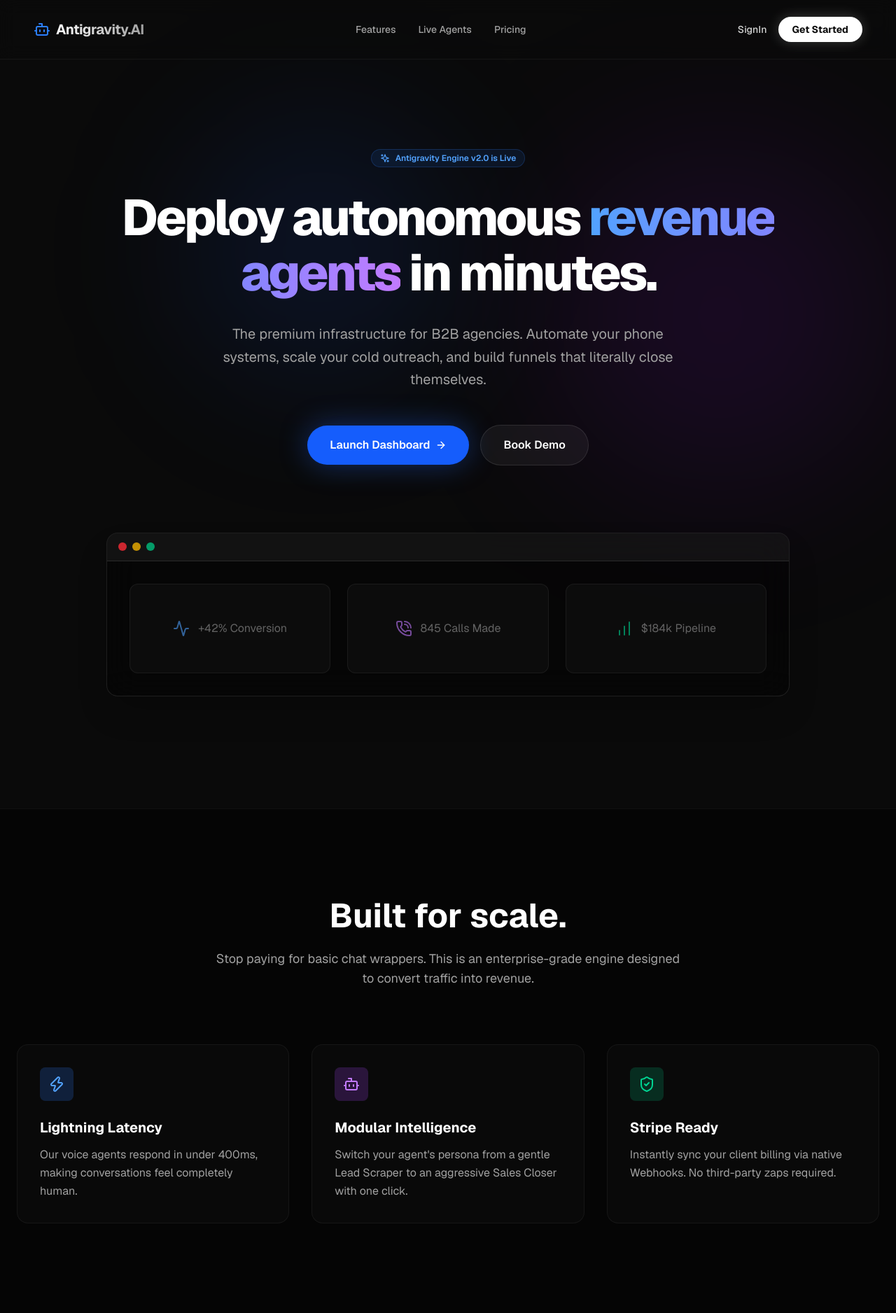
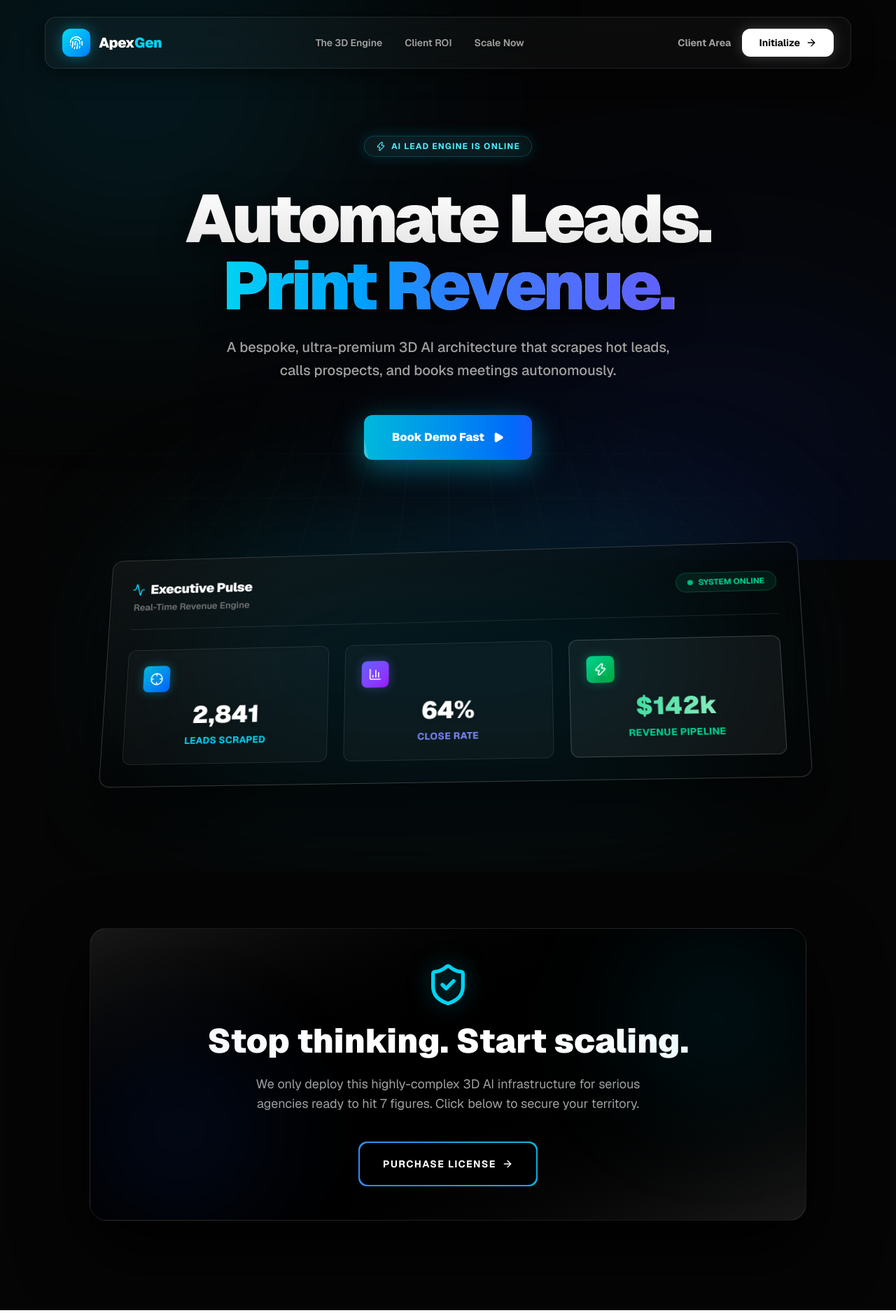
Before and after one commit to amsingh83370505-sys/antigravity-ai-, a Next.js app in the folder saas-platform/: page / in a window 1280 px wide. Shown: the whole page at 70% size. Built offline with nearby package versions, Linux system fonts and the light colour scheme.

Commit message:
Update page.tsx

```diff
--- a/saas-platform/src/app/page.tsx
+++ b/saas-platform/src/app/page.tsx
@@ -1,131 +1,149 @@
 import Link from "next/link";
-import { Bot, Zap, ShieldCheck, ArrowRight, Activity, BarChart, PhoneCall } from "lucide-react";
+import { Zap, ShieldCheck, Play, ArrowRight, Activity, Crosshair, BarChart3, Fingerprint } from "lucide-react";
 
-export default function LandingPage() {
+export default function Premium3DLandingPage() {
   return (
-    <div className="min-h-screen bg-neutral-950 font-sans selection:bg-blue-500/30 overflow-x-hidden">
-      {/* Dynamic Background */}
-      <div className="fixed inset-0 z-0">
-        <div className="absolute top-0 -left-1/4 w-[150%] h-full bg-[radial-gradient(ellipse_at_top,_var(--tw-gradient-stops))] from-blue-900/20 via-neutral-950 to-neutral-950"></div>
-        <div className="absolute top-1/4 right-0 w-[500px] h-[500px] bg-purple-600/10 rounded-full blur-[120px]"></div>
-        <div className="absolute top-[20%] left-[20%] w-[400px] h-[400px] bg-blue-600/10 rounded-full blur-[100px]"></div>
+    <div className="min-h-screen bg-[#050505] font-sans selection:bg-cyan-500/30 overflow-x-hidden text-neutral-200">
+
+      {/* 3D Grid Floor & Dynamic Ambient Glows */}
+      <div className="fixed inset-0 z-0 pointer-events-none perspective-[1000px] overflow-hidden">
+        {/* Glows */}
+        <div className="absolute top-[-10%] left-[-10%] w-[50%] h-[50%] bg-cyan-600/20 rounded-full blur-[150px]"></div>
+        <div className="absolute bottom-[-20%] right-[-10%] w-[60%] h-[60%] bg-blue-700/15 rounded-full blur-[180px]"></div>
+
+        {/* 3D Wireframe Floor */}
+        <div className="absolute bottom-[-40%] left-[-50%] right-[-50%] h-[100%] bg-[linear-gradient(to_right,#4f4f4f2e_1px,transparent_1px),linear-gradient(to_bottom,#4f4f4f2e_1px,transparent_1px)] bg-[size:4rem_4rem] [transform:rotateX(75deg)] opacity-40 [mask-image:radial-gradient(ellipse_60%_50%_at_50%_40%,#000_10%,transparent_100%)]"></div>
       </div>
 
-      {/* Navbar */}
-      <nav className="relative z-50 flex items-center justify-between px-6 py-6 md:px-12 max-w-7xl mx-auto border-b border-white/5 bg-neutral-950/50 backdrop-blur-md">
-        <div className="flex items-center gap-2">
-          <Bot className="h-6 w-6 text-blue-500" />
-          <span className="text-xl font-bold bg-gradient-to-r from-white to-neutral-400 bg-clip-text text-transparent tracking-tight">Antigravity.AI</span>
+      {/* Floating Glass Navbar */}
+      <nav className="relative z-50 flex items-center justify-between px-6 py-4 mt-6 mx-auto w-[90%] max-w-7xl bg-white/[0.03] border border-white/10 rounded-2xl backdrop-blur-xl shadow-[0_8px_32px_rgba(0,0,0,0.5)]">
+        <div className="flex items-center gap-3">
+          <div className="relative flex h-10 w-10 items-center justify-center rounded-xl bg-gradient-to-br from-cyan-400 to-blue-600 shadow-[0_0_20px_rgba(6,182,212,0.5)] before:absolute before:inset-0 before:rounded-xl before:bg-white/20 before:mix-blend-overlay">
+             <Fingerprint className="h-5 w-5 text-white drop-shadow-md" />
+          </div>
+          <span className="text-xl font-black text-white tracking-tight">Apex<span className="text-cyan-400">Gen</span></span>
         </div>
-        <div className="hidden md:flex gap-8 text-sm font-medium text-neutral-400">
-          <a href="#features" className="hover:text-white transition-colors">Features</a>
-          <a href="#demo" className="hover:text-white transition-colors">Live Agents</a>
-          <a href="#pricing" className="hover:text-white transition-colors">Pricing</a>
+        <div className="hidden md:flex gap-8 text-sm font-semibold text-neutral-400">
+          <a href="#product" className="hover:text-cyan-400 transition-colors drop-shadow-sm">The 3D Engine</a>
+          <a href="#roi" className="hover:text-cyan-400 transition-colors drop-shadow-sm">Client ROI</a>
+          <a href="#scale" className="hover:text-cyan-400 transition-colors drop-shadow-sm">Scale Now</a>
         </div>
         <div className="flex items-center gap-4">
-          <Link href="/login" className="text-sm font-medium text-neutral-300 hover:text-white transition-colors">SignIn</Link>
+          <Link href="/login" className="text-sm font-bold text-neutral-400 hover:text-white transition-colors">Client Area</Link>
           <Link href="/login">
-            <button className="rounded-full bg-white text-neutral-950 px-5 py-2 text-sm font-bold shadow-[0_0_20px_rgba(255,255,255,0.2)] hover:shadow-[0_0_30px_rgba(255,255,255,0.4)] transition-all scale-100 hover:scale-105 active:scale-95">
-              Get Started
+            <button className="relative group overflow-hidden rounded-xl bg-white text-black px-6 py-2.5 text-sm font-bold shadow-[0_0_20px_rgba(255,255,255,0.2)] hover:shadow-[0_0_30px_rgba(255,255,255,0.4)] transition-all scale-100 hover:scale-105 active:scale-95 duration-300">
+              <span className="relative z-10 flex items-center gap-2">Initialize <ArrowRight className="h-4 w-4" /></span>
+              <div className="absolute inset-0 bg-gradient-to-r from-cyan-400 to-blue-500 opacity-0 group-hover:opacity-20 transition-opacity duration-300 z-0"></div>
             </button>
           </Link>
         </div>
       </nav>
 
-      {/* Hero Section */}
-      <main className="relative z-10 flex flex-col items-center justify-center pt-32 pb-40 px-6 text-center max-w-5xl mx-auto">
-        <div className="inline-flex items-center gap-2 px-3 py-1 rounded-full bg-blue-500/10 border border-blue-500/20 text-blue-400 text-xs font-semibold mb-8 animate-fade-in-up">
-          <SparklesIcon className="h-3.5 w-3.5" />
-          Antigravity Engine v2.0 is Live
+      <main className="relative z-10 flex flex-col items-center justify-center pt-24 pb-32 px-6 text-center max-w-6xl mx-auto overflow-hidden">
+
+        {/* Holographic Pill */}
+        <div className="relative inline-flex items-center gap-2 px-4 py-1.5 rounded-full bg-white/[0.03] border border-cyan-500/30 text-cyan-300 text-xs font-bold uppercase tracking-widest mb-10 overflow-hidden shadow-[0_0_20px_rgba(6,182,212,0.2)]">
+          <div className="absolute inset-0 bg-cyan-400/20 blur-xl animate-pulse"></div>
+          <Zap className="h-3.5 w-3.5 relative z-10" />
+          <span className="relative z-10">AI Lead Engine is Online</span>
         </div>
 
-        <h1 className="text-5xl md:text-7xl font-extrabold tracking-tighter text-white mb-8 leading-[1.1]">
-          Deploy autonomous <span className="text-transparent bg-clip-text bg-gradient-to-r from-blue-400 via-indigo-400 to-purple-400">revenue agents</span> in minutes.
+        {/* Massive 3D Text Typography */}
+        <h1 className="text-6xl md:text-8xl font-black tracking-tighter text-transparent bg-clip-text bg-gradient-to-b from-white via-neutral-200 to-neutral-500 mb-6 leading-[1.0] drop-shadow-[0_10px_20px_rgba(0,0,0,0.8)]">
+          Automate Leads.<br/>
+          <span className="bg-clip-text text-transparent bg-gradient-to-r from-cyan-400 via-blue-500 to-indigo-500">
+             Print Revenue.
+          </span>
         </h1>
 
-        <p className="text-lg md:text-xl text-neutral-400 max-w-2xl mb-12 leading-relaxed">
-          The premium infrastructure for B2B agencies. Automate your phone systems, scale your cold outreach, and build funnels that literally close themselves.
+        <p className="text-lg md:text-xl text-neutral-400 max-w-2xl mb-12 leading-relaxed font-medium drop-shadow-md">
+          A bespoke, ultra-premium 3D AI architecture that scrapes hot leads, calls prospects, and books meetings autonomously.
         </p>
 
-        <div className="flex flex-col sm:flex-row items-center gap-4 w-full sm:w-auto">
-          <Link href="/login" className="w-full sm:w-auto">
-            <button className="w-full sm:w-auto flex items-center justify-center gap-2 rounded-full bg-blue-600 text-white px-8 py-4 text-base font-semibold shadow-[0_0_40px_rgba(37,99,235,0.4)] hover:bg-blue-500 hover:shadow-[0_0_60px_rgba(37,99,235,0.6)] transition-all">
-              Launch Dashboard <ArrowRight className="h-4 w-4" />
-            </button>
-          </Link>
-          <button className="w-full sm:w-auto flex items-center justify-center gap-2 rounded-full bg-white/5 border border-white/10 text-white px-8 py-4 text-base font-semibold hover:bg-white/10 transition-colors">
-            Book Demo
+        <div className="flex flex-col sm:flex-row items-center justify-center gap-5 w-full sm:w-auto relative z-20">
+          <button className="group relative w-full sm:w-auto flex items-center justify-center gap-3 rounded-xl bg-gradient-to-r from-cyan-500 to-blue-600 text-white px-10 py-5 text-base font-black shadow-[0_10px_40px_rgba(6,182,212,0.5)] hover:shadow-[0_15px_60px_rgba(6,182,212,0.7)] hover:-translate-y-1 transition-all duration-300 overflow-hidden">
+             <div className="absolute inset-0 bg-white/20 -translate-x-full group-hover:translate-x-full transition-transform duration-700 skew-x-12"></div>
+             Book Demo Fast <Play className="h-4 w-4 fill-current" />
           </button>
         </div>
 
-        {/* Dashboard Preview Glass Mockup */}
-        <div className="mt-24 w-full max-w-6xl relative rounded-2xl border border-white/10 bg-black/40 shadow-2xl backdrop-blur-xl overflow-hidden group">
-          <div className="absolute inset-0 bg-gradient-to-b from-blue-500/5 to-transparent opacity-0 group-hover:opacity-100 transition-opacity duration-1000"></div>
-          {/* Mock Window Bar */}
-          <div className="h-10 border-b border-white/10 flex items-center px-4 gap-2 bg-white/5">
-             <div className="h-3 w-3 rounded-full bg-red-500/80"></div>
-             <div className="h-3 w-3 rounded-full bg-yellow-500/80"></div>
-             <div className="h-3 w-3 rounded-full bg-emerald-500/80"></div>
-          </div>
-          {/* Mock App Content */}
-          <div className="p-8 grid grid-cols-1 md:grid-cols-3 gap-6 opacity-60 hover:opacity-100 transition-opacity duration-500">
-             <div className="h-32 rounded-xl bg-white/5 border border-white/10 flex items-center justify-center gap-3 text-neutral-400">
-               <Activity className="h-6 w-6 text-blue-400" /> +42% Conversion
-             </div>
-             <div className="h-32 rounded-xl bg-white/5 border border-white/10 flex items-center justify-center gap-3 text-neutral-400">
-               <PhoneCall className="h-6 w-6 text-purple-400" /> 845 Calls Made
-             </div>
-             <div className="h-32 rounded-xl bg-white/5 border border-white/10 flex items-center justify-center gap-3 text-neutral-400">
-               <BarChart className="h-6 w-6 text-emerald-400" /> $184k Pipeline
-             </div>
-          </div>
+        {/* 3D TILTING DASHBOARD MOCKUP */}
+        <div className="mt-28 w-full max-w-5xl relative perspective-[2000px] z-10">
+           {/* Deep Glow Behind the Mockup */}
+           <div className="absolute top-1/2 left-1/2 -translate-x-1/2 -translate-y-1/2 w-[80%] h-[80%] bg-cyan-600/30 blur-[120px] rounded-full"></div>
+
+           {/* The 3D Rendered Glass Card */}
+           <div className="relative w-full rounded-2xl border border-white/20 bg-black/40 backdrop-blur-2xl shadow-[0_50px_100px_rgba(0,0,0,0.8)] transform rotate-x-[15deg] rotate-y-[-5deg] hover:rotate-x-[0deg] hover:rotate-y-[0deg] transition-transform duration-1000 ease-out origin-bottom overflow-hidden p-8 group">
+
+              {/* Fake Glossy Reflection */}
+              <div className="absolute inset-0 bg-gradient-to-br from-white/10 via-transparent to-transparent opacity-50 pointer-events-none"></div>
+
+              <div className="flex justify-between items-center mb-8 pb-6 border-b border-white/10 relative z-10">
+                 <div>
+                    <h3 className="text-white font-black text-xl tracking-tight flex items-center gap-2">
+                       <Activity className="h-5 w-5 text-cyan-400" /> Executive Pulse
+                    </h3>
+                    <p className="text-neutral-500 text-sm font-semibold mt-1">Real-Time Revenue Engine</p>
+                 </div>
+                 <div className="px-4 py-1.5 rounded-full bg-emerald-500/10 border border-emerald-500/30 text-emerald-400 text-xs font-bold flex items-center gap-2">
+                    <span className="relative flex h-2 w-2">
+                      <span className="animate-ping absolute inline-flex h-full w-full rounded-full bg-emerald-400 opacity-75"></span>
+                      <span className="relative inline-flex rounded-full h-2 w-2 bg-emerald-500"></span>
+                    </span>
+                    SYSTEM ONLINE
+                 </div>
+              </div>
+
+              {/* 3D Hologram Cards Inside Mockup */}
+              <div className="grid grid-cols-1 md:grid-cols-3 gap-6 relative z-10">
+                 <div className="bg-white/[0.03] border border-white/10 hover:border-cyan-500/50 rounded-xl p-6 shadow-inner transform hover:-translate-y-2 transition-all duration-300">
+                    <div className="h-10 w-10 rounded-lg bg-gradient-to-br from-cyan-500 to-blue-600 flex items-center justify-center mb-4 shadow-[0_0_15px_rgba(6,182,212,0.4)]">
+                       <Crosshair className="h-5 w-5 text-white" />
+                    </div>
+                    <div className="text-4xl font-black text-white drop-shadow-md">2,841</div>
+                    <div className="text-sm text-cyan-400 font-bold mt-2 tracking-wide uppercase">Leads Scraped</div>
+                 </div>
+
+                 <div className="bg-white/[0.03] border border-white/10 hover:border-indigo-500/50 rounded-xl p-6 shadow-inner transform hover:-translate-y-2 transition-all duration-300">
+                    <div className="h-10 w-10 rounded-lg bg-gradient-to-br from-indigo-500 to-purple-600 flex items-center justify-center mb-4 shadow-[0_0_15px_rgba(99,102,241,0.4)]">
+                       <BarChart3 className="h-5 w-5 text-white" />
+                    </div>
+                    <div className="text-4xl font-black text-white drop-shadow-md">64%</div>
+                    <div className="text-sm text-indigo-400 font-bold mt-2 tracking-wide uppercase">Close Rate</div>
+                 </div>
+
+                 <div className="bg-white/[0.05] border border-white/20 hover:border-emerald-500/50 rounded-xl p-6 shadow-xl transform hover:-translate-y-2 transition-all duration-300 relative overflow-hidden group/card">
+                    <div className="absolute inset-0 bg-gradient-to-b from-emerald-500/10 to-transparent opacity-0 group-hover/card:opacity-100 transition-opacity"></div>
+                    <div className="h-10 w-10 rounded-lg bg-gradient-to-br from-emerald-400 to-green-600 flex items-center justify-center mb-4 shadow-[0_0_15px_rgba(16,185,129,0.4)] relative z-10">
+                       <Zap className="h-5 w-5 text-white shadow-lg" />
+                    </div>
+                    <div className="text-4xl font-black text-transparent bg-clip-text bg-gradient-to-r from-emerald-400 to-emerald-200 drop-shadow-md relative z-10">$142k</div>
+                    <div className="text-sm text-emerald-400 font-bold mt-2 tracking-wide uppercase relative z-10">Revenue Pipeline</div>
+                 </div>
+              </div>
+           </div>
         </div>
       </main>
 
-      {/* Feature Grid */}
-      <section id="features" className="relative z-10 bg-black/50 py-32 border-t border-white/5">
-        <div className="max-w-7xl mx-auto px-6">
-          <div className="text-center mb-20">
-            <h2 className="text-3xl md:text-5xl font-bold text-white mb-6">Built for scale.</h2>
-            <p className="text-neutral-400 text-lg max-w-2xl mx-auto">Stop paying for basic chat wrappers. This is an enterprise-grade engine designed to convert traffic into revenue.</p>
-          </div>
-          <div className="grid md:grid-cols-3 gap-8">
-             <div className="p-8 rounded-2xl bg-white/[0.02] border border-white/5 hover:bg-white/[0.04] transition-colors">
-               <div className="h-12 w-12 rounded-lg bg-blue-500/20 text-blue-400 flex items-center justify-center mb-6">
-                 <Zap className="h-6 w-6" />
-               </div>
-               <h3 className="text-xl font-bold text-white mb-3">Lightning Latency</h3>
-               <p className="text-neutral-400 leading-relaxed">Our voice agents respond in under 400ms, making conversations feel completely human.</p>
-             </div>
-             <div className="p-8 rounded-2xl bg-white/[0.02] border border-white/5 hover:bg-white/[0.04] transition-colors">
-               <div className="h-12 w-12 rounded-lg bg-purple-500/20 text-purple-400 flex items-center justify-center mb-6">
-                 <Bot className="h-6 w-6" />
-               </div>
-               <h3 className="text-xl font-bold text-white mb-3">Modular Intelligence</h3>
-               <p className="text-neutral-400 leading-relaxed">Switch your agent's persona from a gentle Lead Scraper to an aggressive Sales Closer with one click.</p>
-             </div>
-             <div className="p-8 rounded-2xl bg-white/[0.02] border border-white/5 hover:bg-white/[0.04] transition-colors">
-               <div className="h-12 w-12 rounded-lg bg-emerald-500/20 text-emerald-400 flex items-center justify-center mb-6">
-                 <ShieldCheck className="h-6 w-6" />
-               </div>
-               <h3 className="text-xl font-bold text-white mb-3">Stripe Ready</h3>
-               <p className="text-neutral-400 leading-relaxed">Instantly sync your client billing via native Webhooks. No third-party zaps required.</p>
-             </div>
-          </div>
+      {/* Extreme CTA Footer */}
+      <section className="relative z-10 mt-20 pb-32 px-6">
+        <div className="max-w-5xl mx-auto rounded-3xl bg-gradient-to-br from-neutral-900 via-black to-neutral-900 border border-white/10 p-12 text-center relative overflow-hidden shadow-[0_40px_100px_rgba(0,0,0,1)]">
+           <div className="absolute top-0 right-0 w-64 h-64 bg-cyan-500/10 rounded-full blur-[80px]"></div>
+           <div className="absolute bottom-0 left-0 w-64 h-64 bg-blue-600/10 rounded-full blur-[80px]"></div>
+
+           <ShieldCheck className="h-16 w-16 text-cyan-400 mx-auto mb-6 drop-shadow-[0_0_15px_rgba(6,182,212,0.5)]" />
+           <h2 className="text-4xl md:text-5xl font-black text-white mb-6">Stop thinking. Start scaling.</h2>
+           <p className="text-neutral-400 max-w-xl mx-auto mb-10 text-lg">We only deploy this highly-complex 3D AI infrastructure for serious agencies ready to hit 7 figures. Click below to secure your territory.</p>
+
+           <button className="relative inline-flex h-16 w-full sm:w-64 overflow-hidden rounded-xl p-[2px] focus:outline-none focus:ring-2 focus:ring-cyan-400 focus:ring-offset-2 focus:ring-offset-black transition-transform hover:scale-105 active:scale-95">
+             <span className="absolute inset-[-1000%] animate-[spin_3s_linear_infinite] bg-[conic-gradient(from_90deg_at_50%_50%,#06b6d4_0%,#3b82f6_50%,#06b6d4_100%)]" />
+             <span className="inline-flex h-full w-full cursor-pointer items-center justify-center rounded-xl bg-black px-8 py-2 text-sm font-bold text-white backdrop-blur-3xl uppercase tracking-widest gap-2">
+               Purchase License <ArrowRight className="h-4 w-4" />
+             </span>
+           </button>
         </div>
       </section>
+
     </div>
   );
 }
-
-function SparklesIcon(props: any) {
-  return (
-    <svg viewBox="0 0 24 24" fill="none" stroke="currentColor" strokeWidth="2" strokeLinecap="round" strokeLinejoin="round" {...props}>
-      <path d="m12 3-1.912 5.813a2 2 0 0 1-1.275 1.275L3 12l5.813 1.912a2 2 0 0 1 1.275 1.275L12 21l1.912-5.813a2 2 0 0 1 1.275-1.275L21 12l-5.813-1.912a2 2 0 0 1-1.275-1.275L12 3Z" />
-      <path d="M5 3v4" />
-      <path d="M19 17v4" />
-      <path d="M3 5h4" />
-      <path d="M17 19h4" />
-    </svg>
-  );
-}
```
